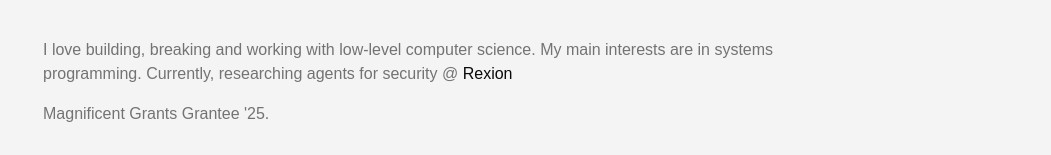
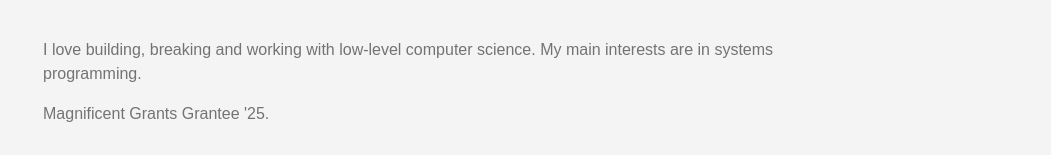
Before and after one commit to HACKE-RC/rcx86-cf, a Next.js app: page / in a window 1280 px wide. Shown: the part 202-357 px from the top of the page, without its empty margins (229-1280 px from the left). Built offline with nearby package versions, Linux system fonts and the light colour scheme; no server answers; a web font is replaced by a local one.

Commit message:
clear: fix

```diff
--- a/src/components/home/about.tsx
+++ b/src/components/home/about.tsx
@@ -8,7 +8,6 @@ const About = () => {
   <div className="about-me text-muted-foreground flex flex-col gap-4">
     <p >
     I love building, breaking and working with low-level computer science. My main interests are in systems programming.
-    Currently, researching agents for security @ <Link title='Rexion' href={'https://rexion.ai/'} className='text-foreground hover:underline'> Rexion </Link>
     </p>
     <p>
     Magnificent Grants Grantee '25.
@@ -19,4 +18,5 @@ const About = () => {
   )
 }
 
+//    Currently, researching agents for security @ <Link title='Rexion' href={'https://rexion.ai/'} className='text-foreground hover:underline'> Rexion </Link>
 export default About
```
